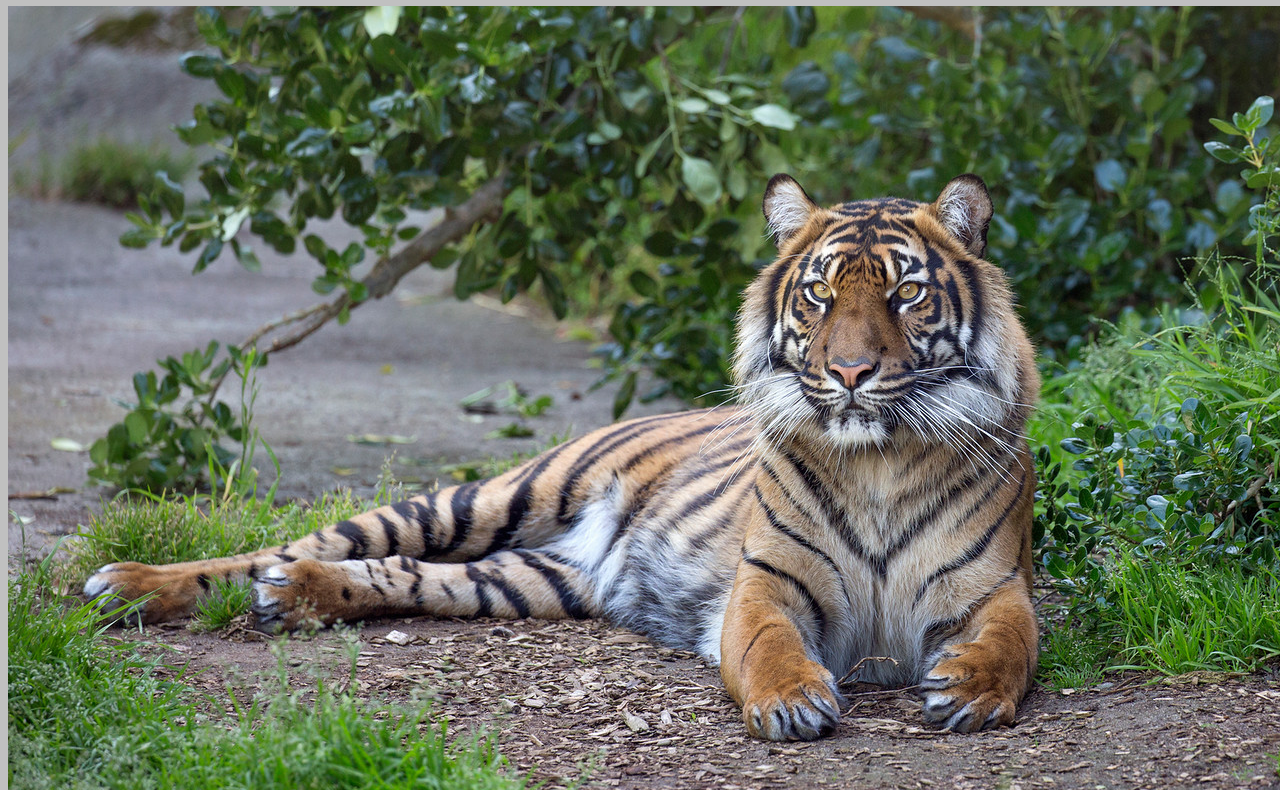
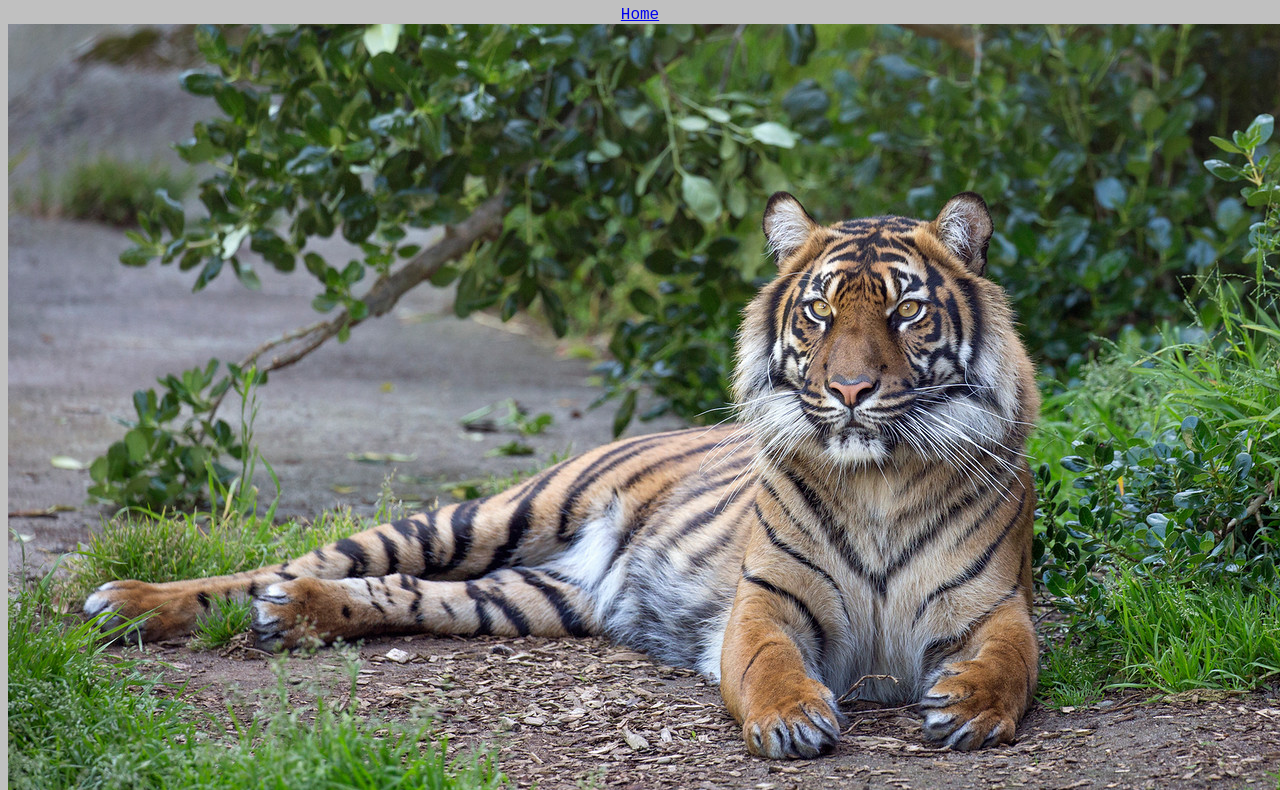
Before and after one commit to elysekonan/summer22, a plain HTML site: page zoo/tiger.html in a window 1280 px wide. Shown: the part 74-864 px from the top of the page. Drawn offline with Linux system fonts and the light colour scheme.

Commit message:
Update tiger.html
adding a homepage link

```diff
--- a/zoo/tiger.html
+++ b/zoo/tiger.html
@@ -6,6 +6,7 @@
   </head>
   <body>
     <h1>Tiger</h1>
+    <a href="homepage.html">Home</a>
     <img src="tiger.jpg" alt="tiger">
     <p>
       Tiger, (Panthera tigris), largest member of the cat family, rivaled only by lion in strenght and ferocity. It is most recognisable for its dark
```
